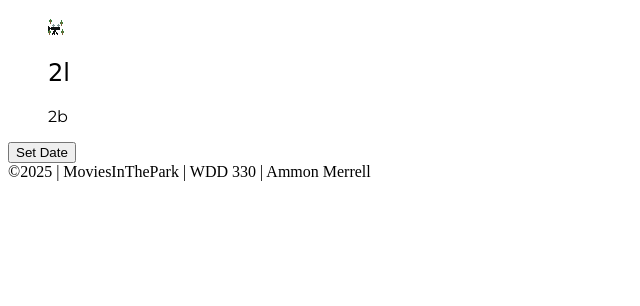
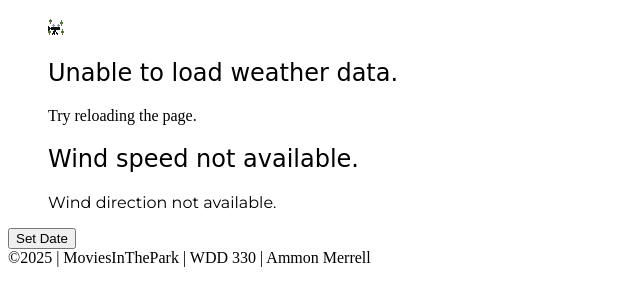
Before and after one commit to ammonmerrell/MoviesinthePark, a website built with Vite: page src/event/weather.html in a window 1280 px wide. Shown: the part 90-396 px from the top of the page, without its empty margins (0-640 px from the left). Built offline with nearby package versions, Linux system fonts and the light colour scheme; no server answers; files whose address does not match are found by name; a web font is replaced by a local one.

Commit message:
Publishished branch and edited weather.html and readme text.

```diff
--- a/src/event/weather.html
+++ b/src/event/weather.html
@@ -33,13 +33,13 @@
     <main class="divider">
         <figure>
             <img id="pic" src="images/movieInPark.ico" alt="placeholder" />
-            <h2 class="location"></h2>
+            <h2 class="location">Unable to load weather data.</h2>
             <p id="location-button"></p>
-            <imgcaption id="caption"></imgcaption>
+            <imgcaption id="caption">Try reloading the page.</imgcaption>
         </figure>
         <figure>
-            <h2 class="location2">2l</h2>
-            <p id="location-button2">2b</p>
+            <h2 class="location2">Wind speed not available.</h2>
+            <p id="location-button2">Wind direction not available.</p>
         </figure>
         <button class="date" href="../event/index.html">Set Date</button>
     </main>
```
Also changed, not shown: README.md.
